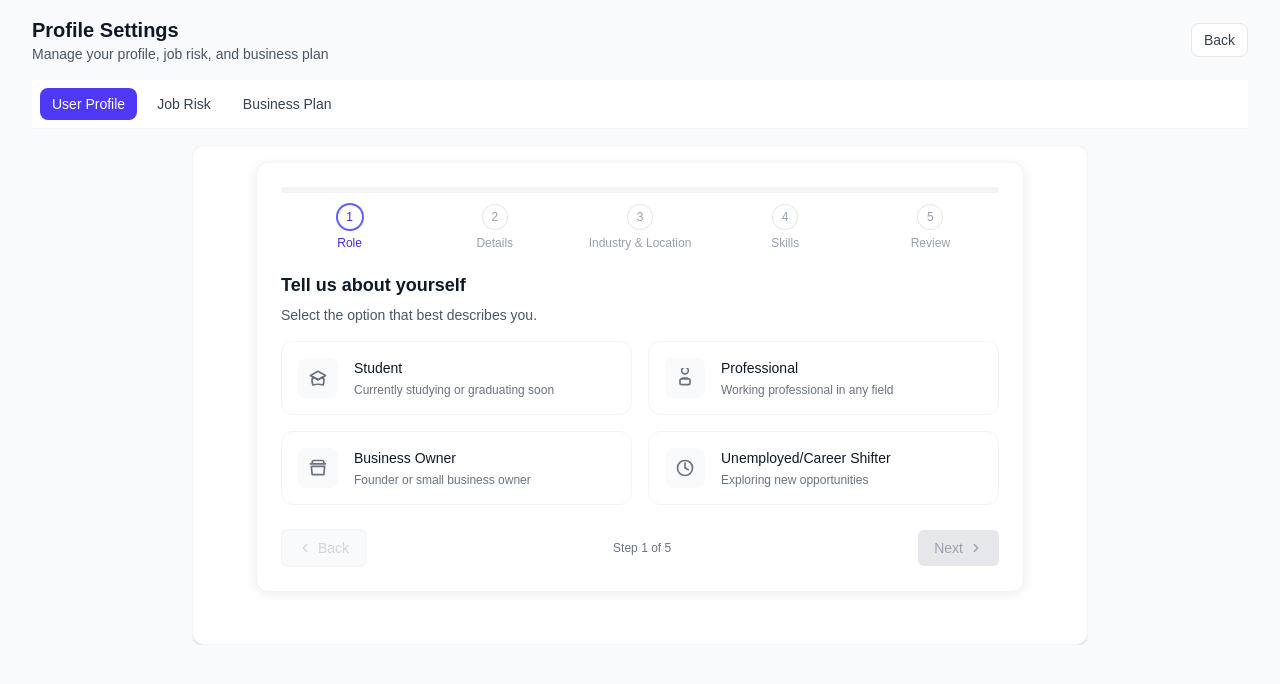
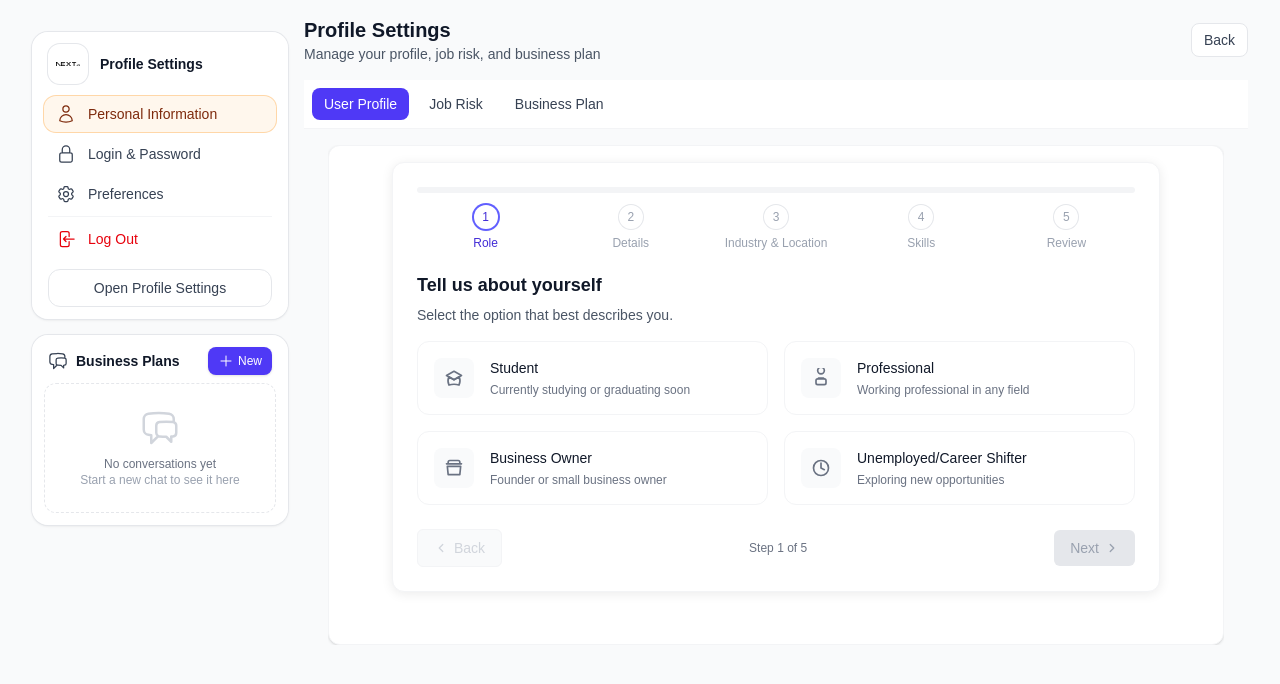
Before and after one commit to Privasim/backup, a Next.js app: page /businessidea/profile-settings in a window 1280 px wide. Shown: the top 684 px of the page. Built offline with nearby package versions, Linux system fonts and the light colour scheme.

Commit message:
improved UX tab navigation

```diff
--- a/src/app/businessidea/profile-settings/ProfileSidebar.tsx
+++ b/src/app/businessidea/profile-settings/ProfileSidebar.tsx
@@ -3,6 +3,7 @@
 import React from "react";
 import Image from "next/image";
 import Link from "next/link";
+import { useRouter } from "next/navigation";
 import {
   UserIcon,
   Cog6ToothIcon,
@@ -14,6 +15,7 @@ import { useChatbox } from "@/components/chatbox/ChatboxProvider";
 
 export default function ProfileSidebar() {
   const { conversations, createConversation, openConversation } = useChatbox();
+  const router = useRouter();
 
   // Map conversations to the format expected by ConversationsCard
   const conversationItems = conversations?.map(conv => ({
@@ -23,7 +25,15 @@ export default function ProfileSidebar() {
   })) || [];
 
   const handleNewChat = () => {
-    createConversation('New Business Plan');
+    const id = createConversation('New Business Plan');
+    // Ensure the newly created conversation becomes active, then navigate
+    openConversation(id);
+    router.push('/businessidea');
+  };
+
+  const handleOpenConversation = (id: string) => {
+    openConversation(id);
+    router.push('/businessidea');
   };
 
   return (
@@ -34,7 +44,7 @@ export default function ProfileSidebar() {
           <ConversationsCard
             conversations={conversationItems}
             onNewChat={handleNewChat}
-            onOpenConversation={openConversation}
+            onOpenConversation={handleOpenConversation}
           />
         </div>
       </div>
--- /dev/null
+++ b/src/app/businessidea/profile-settings/layout.tsx
@@ -0,0 +1,20 @@
+import React from 'react';
+import ProfileSidebar from './ProfileSidebar';
+
+export default function ProfileSettingsLayout({ children }: { children: React.ReactNode }) {
+  return (
+    <div className="min-h-screen bg-gray-50">
+      <div className="max-w-7xl mx-auto py-4 px-4 sm:px-6 lg:px-8">
+        <div className="flex gap-4">
+          {/* Left: Sidebar persists across profile-settings routes */}
+          <ProfileSidebar />
+
+          {/* Right: Route content */}
+          <div className="flex-1">
+            {children}
+          </div>
+        </div>
+      </div>
+    </div>
+  );
+}
--- a/src/app/businessidea/profile-settings/page.tsx
+++ b/src/app/businessidea/profile-settings/page.tsx
@@ -4,8 +4,6 @@ import Link from 'next/link';
 
 export default function ProfileSettingsPage() {
   return (
-    <div className="min-h-screen bg-gray-50">
-      <div className="max-w-7xl mx-auto py-4 px-4 sm:px-6 lg:px-8">
     <div className="flex-1">
       <div className="flex items-center justify-between mb-4">
         <div>
@@ -22,7 +20,5 @@ export default function ProfileSettingsPage() {
       </div>
       <ProfileSettingsTabs />
     </div>
-      </div>
-    </div>
   );
 }
```
Lines whose indentation alone changed are shown as unchanged.
